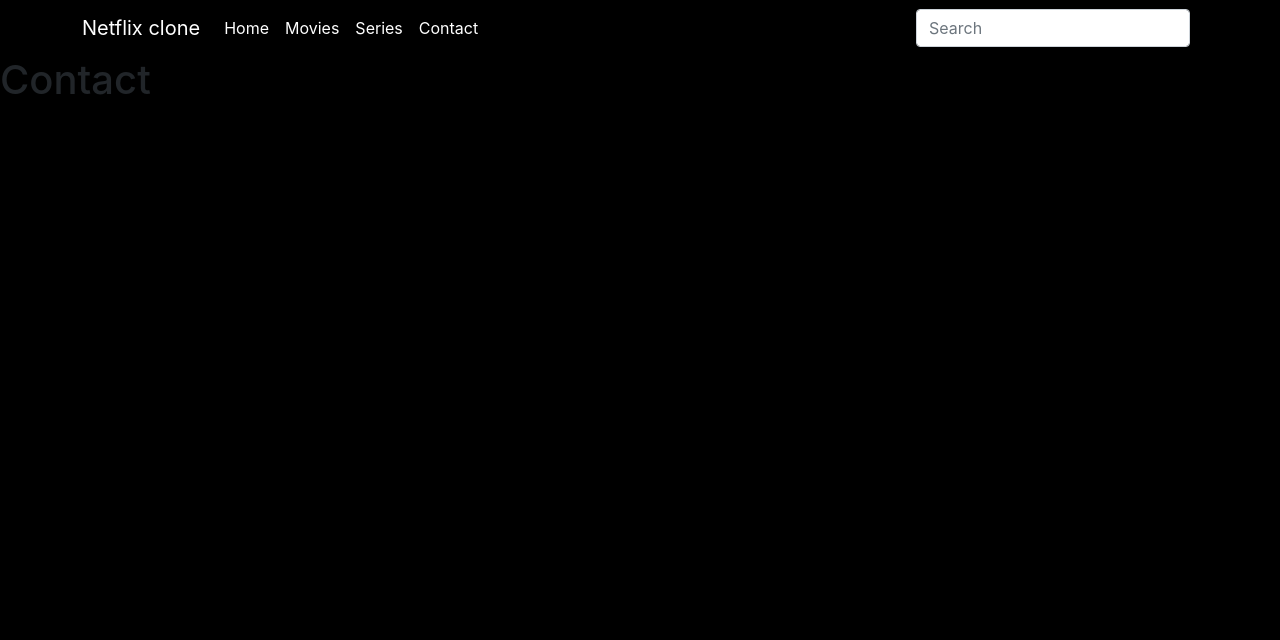
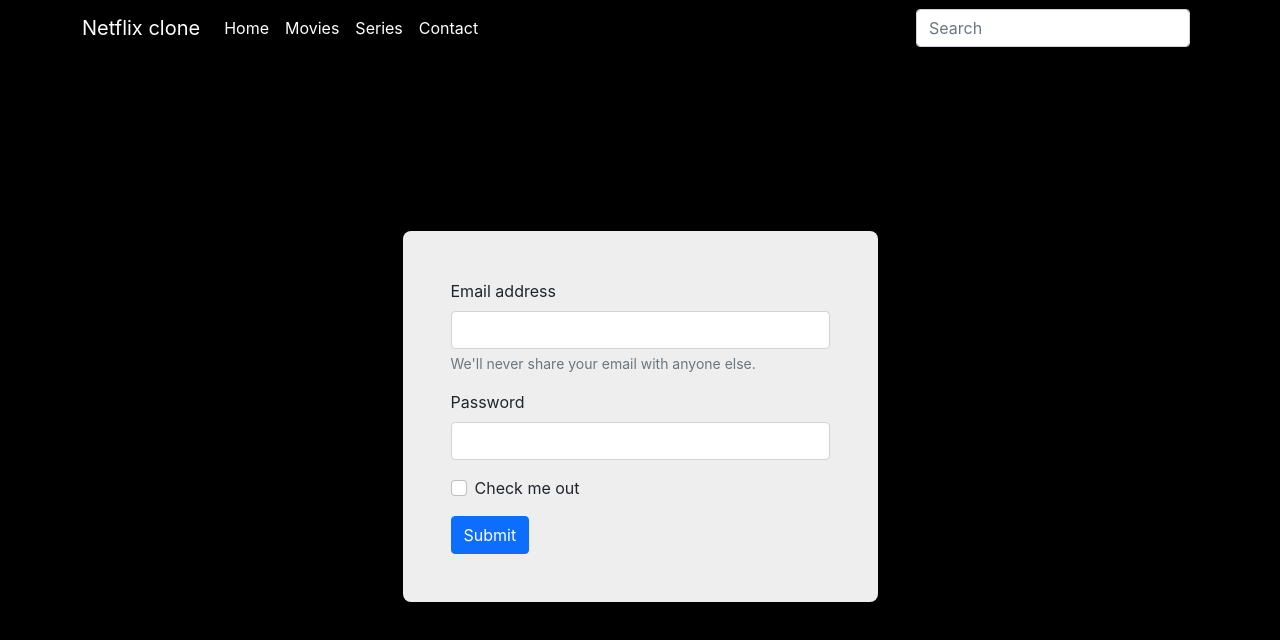
Before and after one commit to techdheerajkumar/netflix-clone, a React (Create React App) app: page /contact in a window 1280 px wide. Shown: the top 640 px of the page. Built offline with nearby package versions, Linux system fonts and the light colour scheme; no server answers.

Commit message:
using axios for fetching API

```diff
--- a/package.json
+++ b/package.json
@@ -6,6 +6,7 @@
     "@testing-library/jest-dom": "^5.16.1",
     "@testing-library/react": "^12.1.2",
     "@testing-library/user-event": "^13.5.0",
+    "axios": "^0.25.0",
     "react": "^17.0.2",
     "react-dom": "^17.0.2",
     "react-elastic-carousel": "^0.11.5",
--- a/src/App.js
+++ b/src/App.js
@@ -1,3 +1,4 @@
+import React, {useState, useEffect} from 'react';
 import './App.css';
 import Header from './components/Header/Header';
 import Homepage from './Pages/Homepage';
@@ -8,8 +9,28 @@ import {
 import { Movies } from './Pages/Movies';
 import { Series } from './Pages/Series';
 import { Contact } from './Pages/Contact';
+import axios from 'axios';
+
+
+
 
 function App() {
+  const BASE_URL = "https://api.themoviedb.org/3";
+  const api = axios.create({ baseURL: BASE_URL });
+  const api_key = "261e2dc7cdfec6c3294f3d710f103ae5";
+  const getUpcoming = api.get("movie/upcoming", {
+    params: { api_key }
+  });
+  const [data, setData] = useState([]);
+
+
+  useEffect(()=>{
+    getUpcoming.then(response => {
+      setData(response.data.results);
+    });
+    console.log(data)
+  },[])
+
   return (
     <div className="App">
       <Header />
--- a/src/Pages/Contact.js
+++ b/src/Pages/Contact.js
@@ -1,9 +1,14 @@
 import React from 'react';
-
+import Form from '../components/Form/Form';
+import './contact.css'
 export const Contact = () => {
     return (
-        <div>
-            <h1>Contact</h1>
+        <div className="contact-us">
+            <div className="container h-100">
+                <div className="row align-items-center h-100">
+                <Form />
+                </div>
+            </div>
         </div>
     );
 };
--- a/src/Pages/Homepage.js
+++ b/src/Pages/Homepage.js
@@ -1,8 +1,10 @@
+import { CardSlider } from '../components/CardSlider/CardSlider';
 import FeatureSlider from '../components/FeatureSlider/FeatureSlider';
 export default function Homepage() {
     return (
         <>
             <FeatureSlider />
+            <CardSlider />
         </>
     );
 }
--- /dev/null
+++ b/src/Pages/contact.css
@@ -0,0 +1,3 @@
+.contact-us{
+    height: calc(100vh - 80px);
+}
--- /dev/null
+++ b/src/components/CardSlider/CardSlider.js
@@ -0,0 +1,18 @@
+import React from 'react';
+import Card from '../Card/Card';
+import Carousel from 'react-elastic-carousel';
+export const CardSlider = () => {
+    return (
+        <div>
+            <Carousel itemsToShow={4}>
+                <Card />
+                <Card />
+                <Card />
+                <Card />
+                <Card />
+                <Card />
+                <Card />
+            </Carousel>
+        </div>
+    );
+};
--- a/src/components/FeatureSlider/FeatureSlider.js
+++ b/src/components/FeatureSlider/FeatureSlider.js
@@ -4,9 +4,7 @@ import FullWidthImageText from '../FullWidthImageText/FullWidthImageText';
 import './feature-slider.css';
 
 export default function FeatureSlider() {
-    useEffect(() => {
-        console.log('Hello world');
-    }, [])
+
 
 
     return (
--- /dev/null
+++ b/src/components/Form/Form.js
@@ -0,0 +1,24 @@
+import React from 'react';
+import './form.css'
+export default function Form() {
+    return (
+        <div className="form-box p-5 col-5 m-auto">
+            <form>
+                <div className="mb-3">
+                    <label for="exampleInputEmail1" className="form-label">Email address</label>
+                    <input type="email" className="form-control" id="exampleInputEmail1" aria-describedby="emailHelp" />
+                        <div id="emailHelp" className="form-text">We'll never share your email with anyone else.</div>
+                </div>
+                <div className="mb-3">
+                    <label for="exampleInputPassword1" className="form-label">Password</label>
+                    <input type="password" className="form-control" id="exampleInputPassword1" />
+                </div>
+                <div className="mb-3 form-check">
+                    <input type="checkbox" className="form-check-input" id="exampleCheck1" />
+                        <label className="form-check-label" for="exampleCheck1">Check me out</label>
+                </div>
+                <button type="submit" className="btn btn-primary">Submit</button>
+            </form>
+        </div>
+    );
+}
--- /dev/null
+++ b/src/components/Form/form.css
@@ -0,0 +1,4 @@
+.form-box{
+    background: #eee;
+    border-radius: 8px;
+}
```
Also changed, not shown: src/components/CardSlider/card-slider.css (added), src/components/CardSlider/card-slider.js (added), src/components/Form/form-validation.js (added), 1 other file (tests, documents, lock files or other folders).
